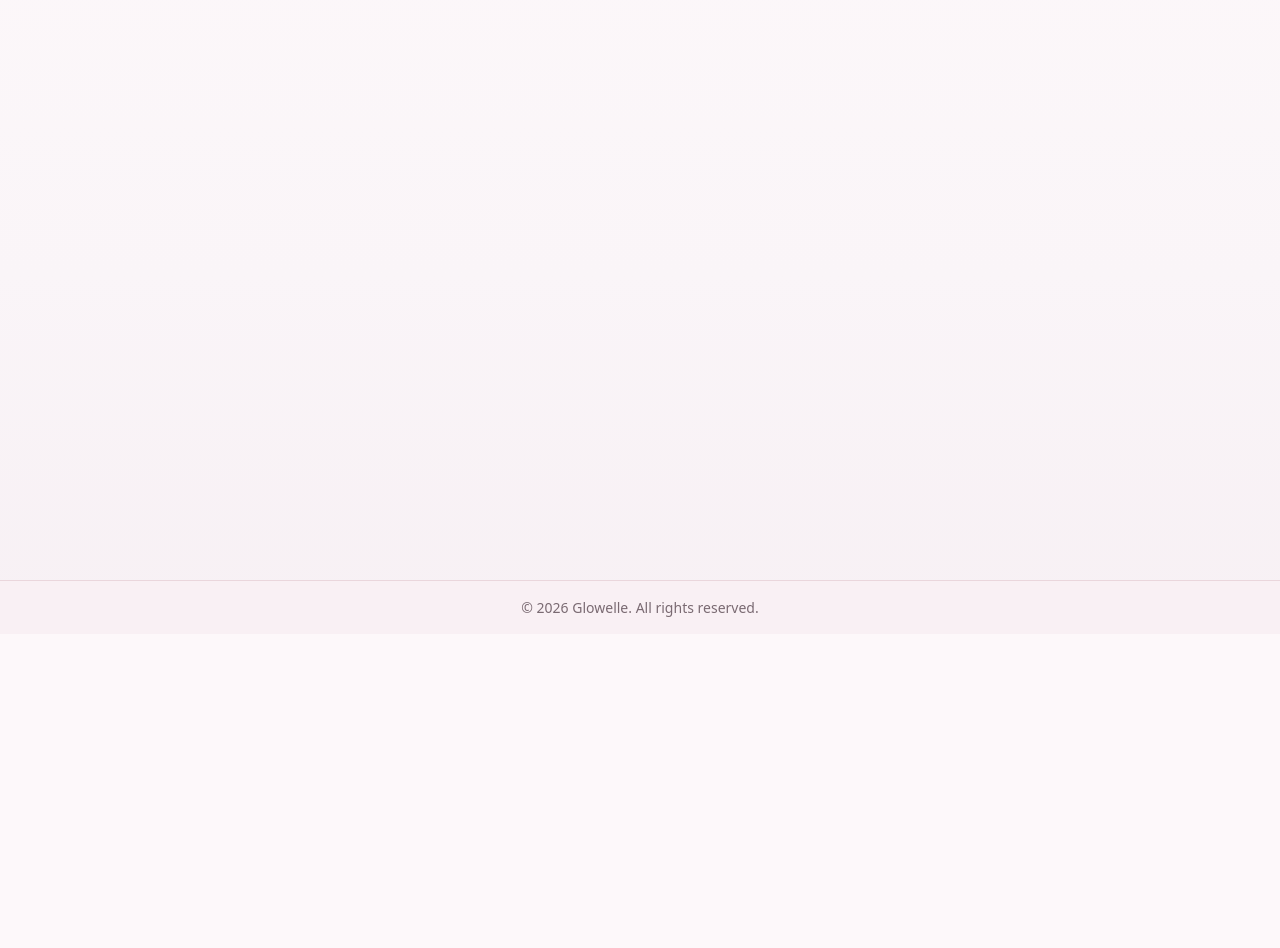
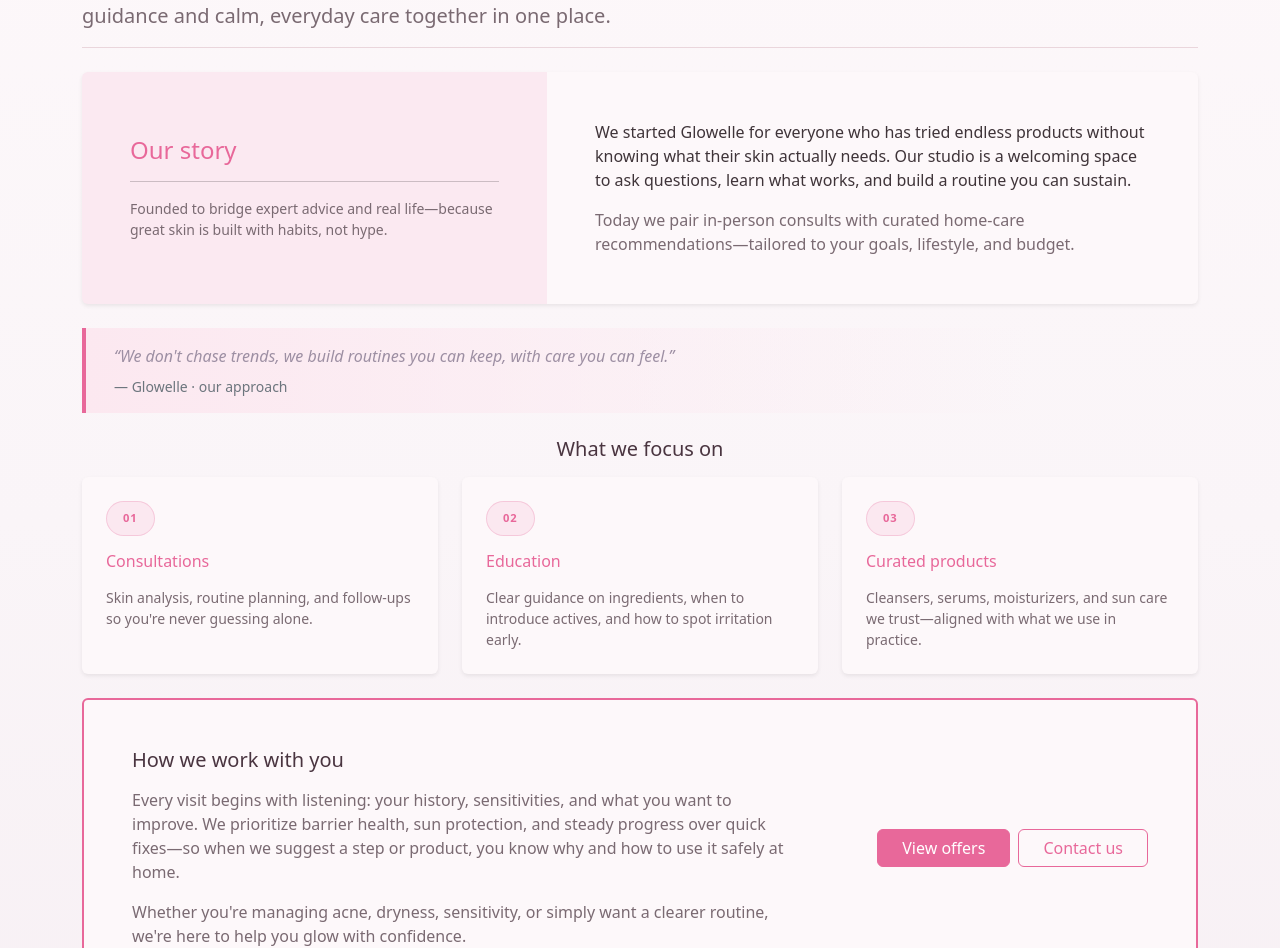
Before and after one commit to liza962/Glowelle, a React (Vite) app: page /about in a window 1280 px wide. Shown: the part 166-1114 px from the top of the page. Before the commit the page ends 800 px from the top, so only its background shows below. Built offline with nearby package versions, Linux system fonts and the light colour scheme.

Commit message:
Added About us Page Content

```diff
--- a/src/data/products.js
+++ b/src/data/products.js
@@ -1,4 +1,4 @@
-/** Demo skincare catalog for the homepage */
+/** Skincare catalog for the homepage */
 export const PRODUCTS = [
   {
     id: 1,
--- a/src/index.css
+++ b/src/index.css
@@ -162,3 +162,20 @@
   background: var(--bs-primary);
   flex-shrink: 0;
 }
+
+/* About page */
+.page-about-quote {
+  background: linear-gradient(
+    90deg,
+    var(--bs-primary-bg-subtle) 0%,
+    transparent 85%
+  );
+  border-radius: 0 0.75rem 0.75rem 0;
+}
+
+.page-about-pillar-num {
+  font-size: 0.7rem;
+  letter-spacing: 0.08em;
+  font-weight: 600;
+  color: var(--bs-primary);
+}
--- a/src/pages/About.jsx
+++ b/src/pages/About.jsx
@@ -1,3 +1,136 @@
+import { Badge, Button, Card, Col, Row } from "react-bootstrap";
+import { Link } from "react-router-dom";
+
+const PILLARS = [
+  {
+    title: "Consultations",
+    text: "Skin analysis, routine planning, and follow-ups so you're never guessing alone.",
+  },
+  {
+    title: "Education",
+    text: "Clear guidance on ingredients, when to introduce actives, and how to spot irritation early.",
+  },
+  {
+    title: "Curated products",
+    text: "Cleansers, serums, moisturizers, and sun care we trust—aligned with what we use in practice.",
+  },
+];
+
 export default function About() {
-  return <p>About us page</p>;
+  return (
+    <div className="page-about">
+      <header className="mb-4 pb-3 border-bottom">
+        <h1 className="display-6 fw-semibold my-3">About Glowelle</h1>
+        <p className="lead text-muted mb-0 col-lg-10 px-0">
+          We believe your skin deserves a plan—not a one-size-fits-all routine.
+          Glowelle brings professional guidance and calm, everyday care together in
+          one place.
+        </p>
+      </header>
+
+      <Card className="border-0 shadow-sm mb-4 overflow-hidden">
+        <Row className="g-0 flex-column-reverse flex-lg-row">
+          <Col lg={5} className="bg-primary bg-opacity-10">
+            <div className="p-4 p-lg-5 h-100 d-flex flex-column justify-content-center">
+              <h2 className="h4 mb-0 text-primary">Our story</h2>
+              <hr className="my-3 opacity-25" />
+              <p className="small text-muted mb-0">
+                Founded to bridge expert advice and real life—because great skin is
+                built with habits, not hype.
+              </p>
+            </div>
+          </Col>
+          <Col lg={7}>
+            <Card.Body className="p-4 p-lg-5">
+              <p className="mb-3">
+                We started Glowelle for everyone who has tried endless products
+                without knowing what their skin actually needs. Our studio is a
+                welcoming space to ask questions, learn what works, and build a
+                routine you can sustain.
+              </p>
+              <p className="mb-0 text-muted">
+                Today we pair in-person consults with curated home-care
+                recommendations—tailored to your goals, lifestyle, and budget.
+              </p>
+            </Card.Body>
+          </Col>
+        </Row>
+      </Card>
+
+      <figure className="page-about-quote border-start border-4 border-primary ps-4 py-3 mb-4">
+        <blockquote className="mb-0 ps-1">
+          <p className="mb-0 fst-italic text-secondary">
+            &ldquo;We don&apos;t chase trends, we build routines you can keep, with
+            care you can feel.&rdquo;
+          </p>
+        </blockquote>
+        <figcaption className="blockquote-footer mt-2 mb-0 ps-1 small">
+          Glowelle · our approach
+        </figcaption>
+      </figure>
+
+      <div className="text-center mb-3">
+        <h2 className="h5 mb-1">What we focus on</h2>
+      </div>
+
+      <Row className="g-4 mb-4">
+        {PILLARS.map((item, index) => (
+          <Col key={item.title} md={4}>
+            <Card className="h-100 border-0 shadow-sm text-center text-md-start">
+              <Card.Body className="p-4">
+                <div className="d-flex justify-content-md-start justify-content-center mb-3">
+                  <span
+                    className="page-about-pillar-num px-3 py-2 rounded-pill bg-primary bg-opacity-10 border border-primary border-opacity-25"
+                    aria-hidden
+                  >
+                    {String(index + 1).padStart(2, "0")}
+                  </span>
+                </div>
+                <Card.Title as="h3" className="h6 text-primary mb-3">
+                  {item.title}
+                </Card.Title>
+                <Card.Text className="text-muted small mb-0">{item.text}</Card.Text>
+              </Card.Body>
+            </Card>
+          </Col>
+        ))}
+      </Row>
+
+      <Card className="border-primary mb-2" style={{ borderWidth: "2px" }}>
+        <Card.Body className="p-4 p-md-5">
+          <Row className="align-items-center g-4">
+            <Col lg={8}>
+              <h2 className="h5 mb-3">How we work with you</h2>
+              <p className="text-muted mb-3">
+                Every visit begins with listening: your history, sensitivities, and
+                what you want to improve. We prioritize barrier health, sun
+                protection, and steady progress over quick fixes—so when we suggest
+                a step or product, you know why and how to use it safely at home.
+              </p>
+              <p className="text-muted mb-0">
+                Whether you&apos;re managing acne, dryness, sensitivity, or simply
+                want a clearer routine, we&apos;re here to help you glow with
+                confidence.
+              </p>
+            </Col>
+            <Col lg={4}>
+              <div className="d-flex flex-column flex-lg-row gap-2 w-100 justify-content-lg-end align-items-stretch align-items-lg-center">
+                <Button as={Link} to="/offers" className="px-4">
+                  View offers
+                </Button>
+                <Button
+                  as={Link}
+                  to="/contact"
+                  variant="outline-primary"
+                  className="px-4"
+                >
+                  Contact us
+                </Button>
+              </div>
+            </Col>
+          </Row>
+        </Card.Body>
+      </Card>
+    </div>
+  );
 }
--- a/src/pages/Offers.jsx
+++ b/src/pages/Offers.jsx
@@ -3,7 +3,7 @@
 export default function Offers() {
   return (
     <>
-      <h1 className="h3 mb-2">Offers</h1>
+      <h1 className="display-6 fw-semibold my-3">Offers</h1>
       <p className="text-muted mb-4">
         Skincare consultations and care packages tailored to your goals. Choose
         a bundle that fits you—we&apos;ll guide you at every step.
```
